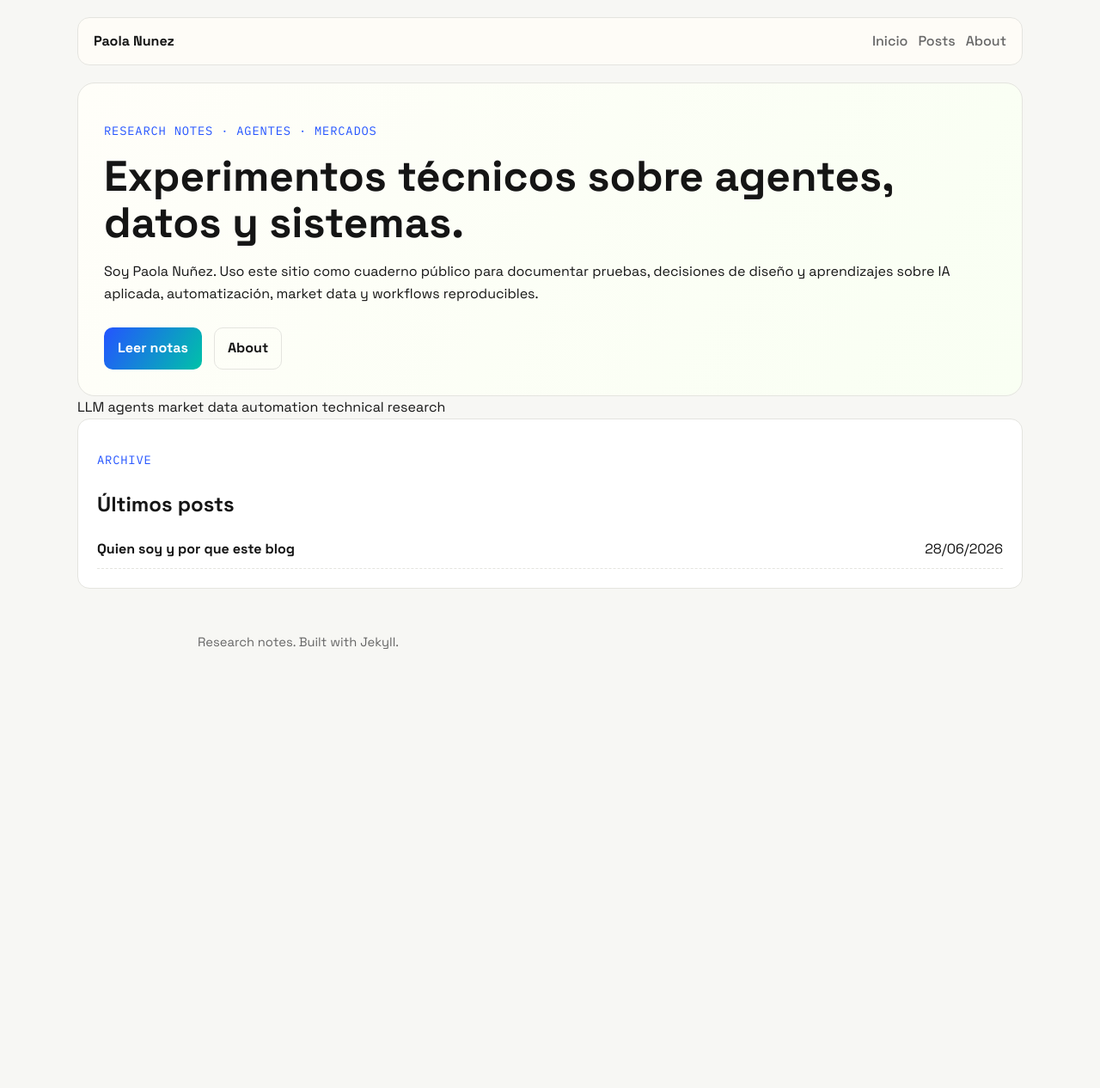
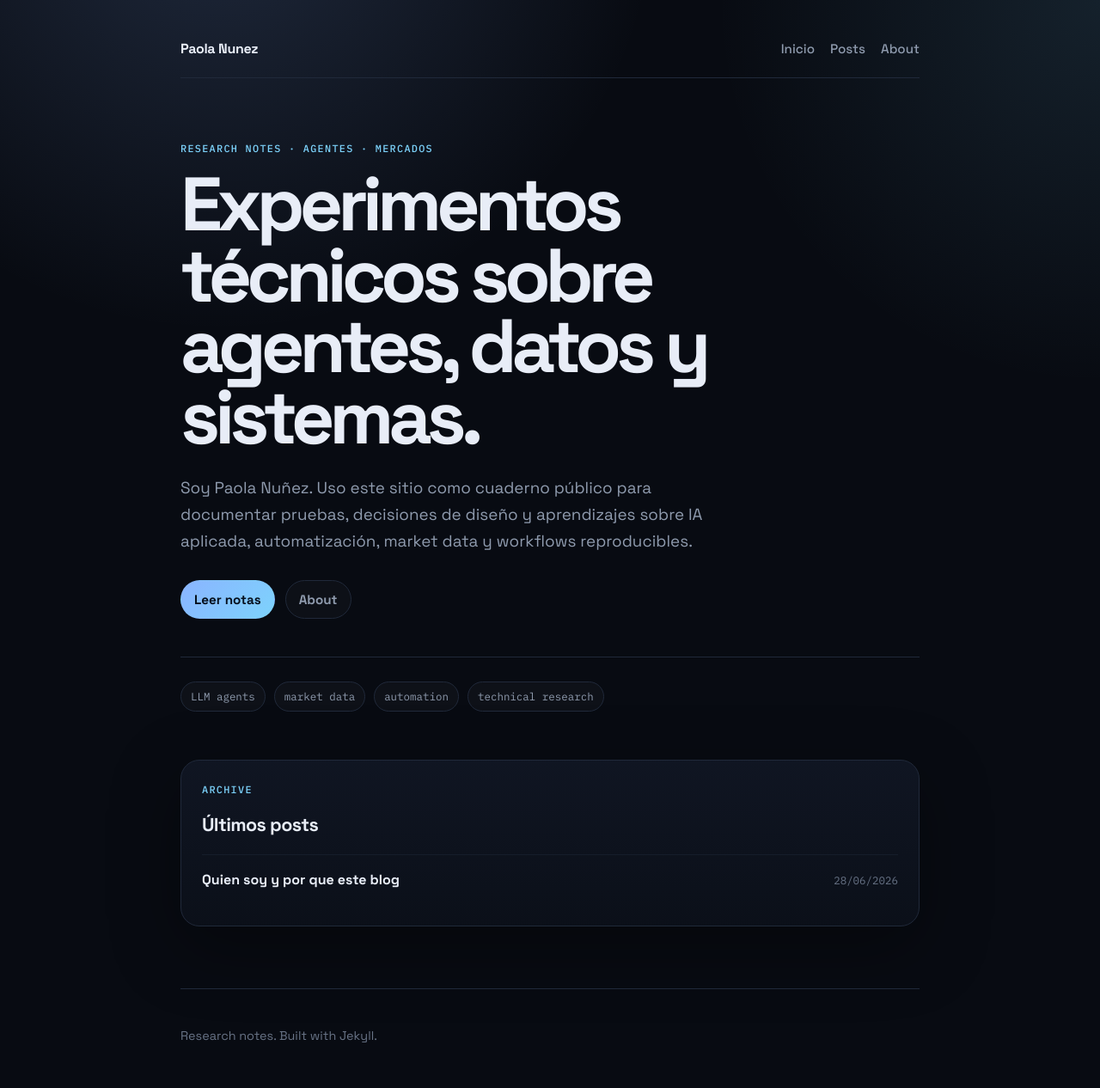
Before and after one commit to nunezpaola/nunezpaola.github.io, a Jekyll site: the page built from index.md, in a window 1280 px wide. Shown: the whole page at 86% size. Built offline with Jekyll 4.4.1, drawn with Linux system fonts in a browser that asks for light colours; before the commit the page ends 900 px from its top, so only the background shows below that.

Commit message:
Apply dark research theme

```diff
--- a/assets/css/style.css
+++ b/assets/css/style.css
@@ -1,14 +1,18 @@
 @import url("https://fonts.googleapis.com/css2?family=Space+Grotesk:wght@400;500;700&family=IBM+Plex+Mono:wght@400;500&display=swap");
 
 :root {
-  --bg: #f7f7f4;
-  --paper: #ffffff;
-  --ink: #151515;
-  --muted: #666666;
-  --accent: #2454ff;
-  --accent-2: #00c2a8;
-  --line: #e4e4df;
-  --shadow: none;
+  --bg: #080b12;
+  --bg-soft: #0d111b;
+  --paper: #101624;
+  --paper-2: #0b101a;
+  --ink: #e8edf7;
+  --muted: #8f9bae;
+  --muted-2: #687386;
+  --accent: #8ab4ff;
+  --accent-2: #7dd3fc;
+  --line: #20293a;
+  --line-soft: #151d2b;
+  --shadow: 0 24px 80px rgba(0, 0, 0, 0.35);
 }
 
 * {
@@ -21,91 +25,155 @@ body {
   padding: 0;
 }
 
+html {
+  scroll-behavior: smooth;
+}
+
 body {
-  font-family: "Space Grotesk", sans-serif;
+  min-height: 100vh;
+  font-family: "Space Grotesk", system-ui, -apple-system, BlinkMacSystemFont, "Segoe UI", sans-serif;
   color: var(--ink);
-  background: var(--bg);
+  background:
+    radial-gradient(circle at 20% -10%, rgba(138, 180, 255, 0.18), transparent 32rem),
+    radial-gradient(circle at 100% 0%, rgba(125, 211, 252, 0.11), transparent 28rem),
+    var(--bg);
   line-height: 1.65;
 }
 
+a {
+  color: inherit;
+}
+
+.site-header,
+.container,
+.site-footer {
+  width: min(860px, 92vw);
+  margin-left: auto;
+  margin-right: auto;
+}
+
 .site-header {
-  width: min(1100px, 92vw);
-  margin: 20px auto;
+  margin-top: 26px;
+  padding: 18px 0 20px;
   display: flex;
   justify-content: space-between;
-  align-items: center;
-  border: 1px solid var(--line);
-  border-radius: 14px;
-  padding: 14px 18px;
-  background: rgba(255, 253, 248, 0.8);
-  backdrop-filter: blur(4px);
+  align-items: baseline;
+  border-bottom: 1px solid var(--line);
 }
 
 .brand {
   text-decoration: none;
   color: var(--ink);
   font-weight: 700;
+  letter-spacing: -0.02em;
 }
 
 .site-nav {
   display: flex;
-  gap: 12px;
+  gap: 18px;
 }
 
 .site-nav a {
   text-decoration: none;
   color: var(--muted);
+  font-size: 0.95rem;
   font-weight: 500;
 }
 
+.site-nav a:hover {
+  color: var(--ink);
+}
+
 .container {
-  width: min(1100px, 92vw);
-  margin: 0 auto 50px;
+  margin-top: 72px;
+  margin-bottom: 72px;
 }
 
 .hero {
-  background: linear-gradient(120deg, #fffef9, #f9fff3);
-  border: 1px solid var(--line);
-  border-radius: 20px;
-  padding: 30px;
-  box-shadow: var(--shadow);
-  animation: rise 500ms ease-out;
+  margin-bottom: 26px;
+  padding: 0 0 44px;
+  border-bottom: 1px solid var(--line);
+  animation: rise 420ms ease-out;
 }
 
 .eyebrow {
-  font-family: "IBM Plex Mono", monospace;
-  color: var(--accent);
+  margin: 0 0 14px;
+  font-family: "IBM Plex Mono", ui-monospace, SFMono-Regular, Menlo, Monaco, Consolas, monospace;
+  color: var(--accent-2);
   text-transform: uppercase;
-  letter-spacing: 0.06em;
-  font-size: 0.86rem;
+  letter-spacing: 0.11em;
+  font-size: 0.74rem;
+  font-weight: 500;
+}
+
+.hero h1 {
+  max-width: 760px;
+  margin: 0;
+  font-size: clamp(2.4rem, 8vw, 5.5rem);
+  line-height: 0.94;
+  letter-spacing: -0.07em;
+}
+
+.lead,
+.hero p:not(.eyebrow) {
+  max-width: 660px;
+  margin: 24px 0 0;
+  color: var(--muted);
+  font-size: clamp(1rem, 2vw, 1.18rem);
+}
+
+.hero-actions {
+  display: flex;
+  flex-wrap: wrap;
+  gap: 12px;
+  margin-top: 30px;
+}
+
+.cta,
+.ghost {
+  display: inline-flex;
+  align-items: center;
+  justify-content: center;
+  min-height: 42px;
+  text-decoration: none;
+  border-radius: 999px;
+  padding: 9px 15px;
+  font-weight: 650;
+  font-size: 0.95rem;
 }
 
 .cta {
-  display: inline-block;
-  margin-top: 10px;
-  text-decoration: none;
-  color: #fff;
-  background: linear-gradient(120deg, var(--accent), var(--accent-2));
-  padding: 11px 16px;
-  border-radius: 10px;
-  font-weight: 700;
-}
-
-.hero h1 {
-  margin: 8px 0 16px;
-  font-size: clamp(1.9rem, 4vw, 3.1rem);
-  line-height: 1.1;
+  color: #06101d;
+  background: linear-gradient(135deg, var(--accent), var(--accent-2));
+  border: 1px solid transparent;
 }
 
 .ghost {
-  display: inline-block;
-  margin: 10px 0 0 10px;
-  text-decoration: none;
+  color: var(--muted);
+  border: 1px solid var(--line);
+  background: rgba(255, 255, 255, 0.02);
+}
+
+.ghost:hover {
   color: var(--ink);
+  border-color: #33415c;
+}
+
+.topics {
+  display: flex;
+  flex-wrap: wrap;
+  gap: 10px;
+  margin: 28px 0 56px;
+}
+
+.topics span {
+  color: var(--muted);
   border: 1px solid var(--line);
-  padding: 10px 15px;
-  border-radius: 10px;
-  font-weight: 600;
+  background: rgba(255, 255, 255, 0.025);
+  border-radius: 999px;
+  padding: 6px 11px;
+  font-family: "IBM Plex Mono", ui-monospace, SFMono-Regular, Menlo, Monaco, Consolas, monospace;
+  font-size: 0.78rem;
 }
 
 .cards {
@@ -117,7 +185,7 @@ body {
 
 .cards article {
   border: 1px solid var(--line);
-  border-radius: 14px;
+  border-radius: 16px;
   background: var(--paper);
   padding: 18px;
 }
@@ -129,63 +197,133 @@ body {
 
 .post-list {
   border: 1px solid var(--line);
-  border-radius: 14px;
-  background: var(--paper);
-  padding: 22px;
+  border-radius: 22px;
+  background: linear-gradient(180deg, rgba(16, 22, 36, 0.92), rgba(11, 16, 26, 0.92));
+  box-shadow: var(--shadow);
+  padding: 24px;
+}
+
+.section-heading {
+  margin-bottom: 16px;
+}
+
+.section-heading h2 {
+  margin: 0;
+  font-size: 1.35rem;
+  letter-spacing: -0.03em;
 }
 
 .post-list ul {
   list-style: none;
   margin: 0;
   padding: 0;
-  display: grid;
-  gap: 10px;
 }
 
 .post-list li {
-  display: flex;
-  justify-content: space-between;
-  align-items: center;
-  border-bottom: 1px dashed var(--line);
-  padding-bottom: 8px;
+  display: grid;
+  grid-template-columns: 1fr auto;
+  gap: 18px;
+  align-items: baseline;
+  padding: 16px 0;
+  border-top: 1px solid var(--line-soft);
 }
 
 .post-list a {
   text-decoration: none;
   color: var(--ink);
-  font-weight: 600;
+  font-weight: 650;
+}
+
+.post-list a:hover {
+  color: var(--accent-2);
+}
+
+.post-list time,
+.post-list span {
+  color: var(--muted-2);
+  font-family: "IBM Plex Mono", ui-monospace, SFMono-Regular, Menlo, Monaco, Consolas, monospace;
+  font-size: 0.78rem;
+  white-space: nowrap;
+}
+
+.empty-state {
+  color: var(--muted);
+  display: block;
 }
 
 .post {
   border: 1px solid var(--line);
-  border-radius: 18px;
+  border-radius: 22px;
   background: var(--paper);
-  padding: 28px;
+  padding: 34px;
+  box-shadow: var(--shadow);
 }
 
 .post-meta {
-  font-family: "IBM Plex Mono", monospace;
-  color: var(--muted);
-  font-size: 0.87rem;
+  margin: 0 0 14px;
+  font-family: "IBM Plex Mono", ui-monospace, SFMono-Regular, Menlo, Monaco, Consolas, monospace;
+  color: var(--muted-2);
+  font-size: 0.82rem;
 }
 
 .post h1 {
-  line-height: 1.12;
+  margin-top: 0;
+  line-height: 1;
+  letter-spacing: -0.045em;
+  font-size: clamp(2rem, 5vw, 3.6rem);
+}
+
+.post-content {
+  color: #d6deea;
+}
+
+.post-content h2,
+.post-content h3 {
+  color: var(--ink);
+  line-height: 1.15;
+  letter-spacing: -0.03em;
+}
+
+.post-content p,
+.post-content li {
+  color: #c4cedd;
+}
+
+.post-content code {
+  color: var(--accent-2);
+  background: #07101c;
+  border: 1px solid var(--line-soft);
+  border-radius: 6px;
+  padding: 0.12em 0.32em;
+}
+
+.post-content pre {
+  overflow-x: auto;
+  background: #07101c;
+  border: 1px solid var(--line-soft);
+  border-radius: 14px;
+  padding: 16px;
+}
+
+.post-content pre code {
+  padding: 0;
+  border: 0;
+  background: transparent;
 }
 
 .back-link {
   display: inline-block;
-  margin-top: 20px;
+  margin-top: 24px;
   text-decoration: none;
-  color: var(--accent);
-  font-weight: 600;
+  color: var(--accent-2);
+  font-weight: 650;
 }
 
 .site-footer {
-  width: min(820px, 92vw);
-  margin: 0 auto 26px;
-  font-size: 0.92rem;
-  color: var(--muted);
+  padding: 28px 0 34px;
+  border-top: 1px solid var(--line);
+  font-size: 0.9rem;
+  color: var(--muted-2);
 }
 
 @keyframes rise {
@@ -199,14 +337,27 @@ body {
   }
 }
 
-@media (max-width: 900px) {
-  .cards {
-    grid-template-columns: 1fr;
+@media (max-width: 720px) {
+  .site-header {
+    align-items: flex-start;
+    flex-direction: column;
+    gap: 12px;
+  }
+
+  .container {
+    margin-top: 48px;
+  }
+
+  .hero h1 {
+    letter-spacing: -0.055em;
   }
 
   .post-list li {
-    flex-direction: column;
-    align-items: flex-start;
+    grid-template-columns: 1fr;
     gap: 4px;
   }
+
+  .post {
+    padding: 24px;
+  }
 }
```
